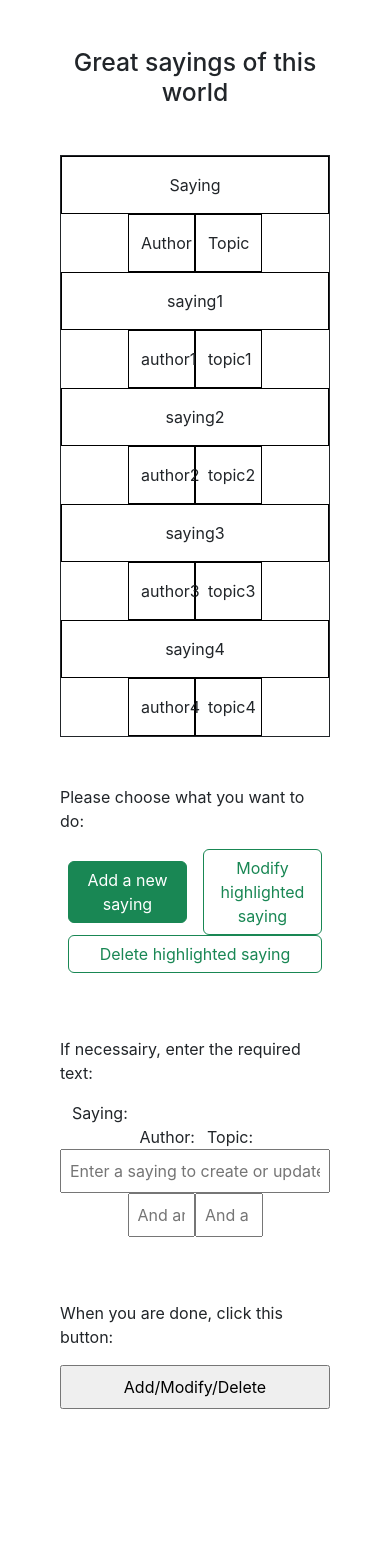
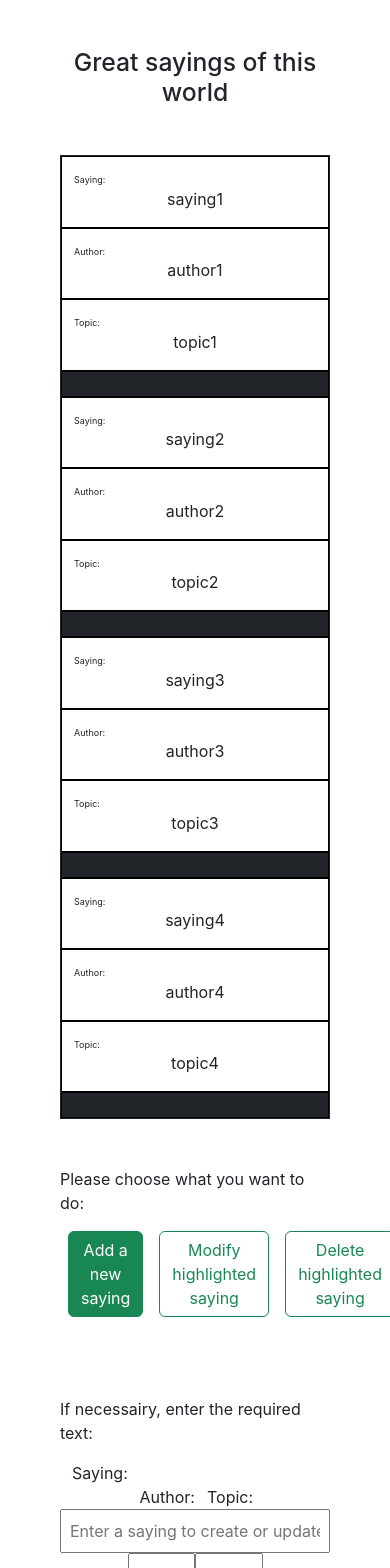
Before and after one commit to howto123/thehowtoproject-sayingsboard, a React (Create React App) app: page / in a window 390 px wide. Shown: the top 1568 px of the page. Before the commit the page ends 1505 px from the top, so only its background shows below. Built offline with nearby package versions, Linux system fonts and the light colour scheme.

Commit message:
fixed linter problem, made table look nicer on small screens

```diff
--- a/package.json
+++ b/package.json
@@ -5,7 +5,7 @@
     "dependencies": {
         "@testing-library/jest-dom": "^5.16.5",
         "@testing-library/react": "^13.3.0",
-        "@testing-library/user-event": "^13.5.0",
+        "@testing-library/user-event": "^14.4.3",
         "@types/jest": "^28.1.7",
         "@types/node": "^18.7.6",
         "@types/react": "^18.0.17",
@@ -15,7 +15,8 @@
         "react": "^18.2.0",
         "react-dom": "^18.2.0",
         "react-scripts": "5.0.1",
-        "sass": "^1.54.3",
+        "typescript": "^4.7.4",
+        "sass": "^1.54.4",
         "web-vitals": "^2.1.4",
         "yup": "^0.32.11"
     },
--- a/src/components/Form.tsx
+++ b/src/components/Form.tsx
@@ -109,7 +109,7 @@ class Form extends React.Component<FormProps, FormState> {
         return (
             <form name="form" className="container-fluid my-5" onSubmit={this.handleFormSubmit}>
                 <p className="text-start">Please choose what you want to do:</p>
-                <div className="row align-items-center justify-content-center">
+                <div className="d-flex flex-row align-middle">
                     <input
                         type="radio"
                         name="action"
@@ -118,8 +118,11 @@ class Form extends React.Component<FormProps, FormState> {
                         value="create"
                         id="create"
                     />
-                    <label className="btn btn-outline-success col mx-2" htmlFor="create">
-                        Add a new saying
+                    <label
+                        className="d-flex justify-content-center btn btn-outline-success col mx-2"
+                        htmlFor="create"
+                    >
+                        <span className="align-self-center">Add a new saying</span>
                     </label>
                     <input
                         type="radio"
--- a/src/components/Row.css
+++ b/src/components/Row.css
@@ -0,0 +1,4 @@
+.table-label-small {
+    text-align: start;
+    font-size: xx-small;
+}
--- a/src/components/Row.tsx
+++ b/src/components/Row.tsx
@@ -19,12 +19,21 @@ export function Row(props: RowProps) {
     return (
         <div
             id={props._id}
-            className="row align-items-center justify-content-center myrowintable selectable-row"
-            onClick={(event: React.MouseEvent) => updateSelectedId(event)}
-        >
-            <div className="col-md-6">{props.saying}</div>
-            <div className="col-3">{props.author}</div>
-            <div className="col-3">{props.topic}</div>
+            className="row align-items-center justify-content-center row-in-table selectable-row border-0"
+            onClick={(event: React.MouseEvent) => updateSelectedId(event)}>
+            <div className="col-sm-12 col-md-6">
+                <div className="d-md-none table-label-small border-0 p-0">Saying: </div>
+                {props.saying}
+            </div>
+            <div className="col-sm-12 col-md-3">
+                <div className="d-md-none table-label-small border-0 p-0">Author: </div>
+                {props.author}
+            </div>
+            <div className="col-sm-12 col-md-3">
+                <div className="d-md-none table-label-small border-0 p-0">Topic: </div>
+                {props.topic}
+            </div>
+            <div className="d-md-none bg-dark p-0">Author: </div>
         </div>
     );
 }
--- a/src/components/Table.tsx
+++ b/src/components/Table.tsx
@@ -21,10 +21,10 @@ function Table(props: TableProps) {
         <div className="container-fluid my-5">
             <div className="border border-1 border-dark mytable">
                 <div>
-                    <div className="row align-items-center justify-content-center myrowintable">
-                        <div className="col-md-6">Saying</div>
-                        <div className="col-3">Author</div>
-                        <div className="col-3">Topic</div>
+                    <div className="row responsive-table-head align-items-center justify-content-center row-in-table">
+                        <div className="d-none d-md-block col-md-6 fw-bold">Saying</div>
+                        <div className="d-none d-md-block col-md-3 fw-bold">Author</div>
+                        <div className="d-none d-md-block col-md-3 fw-bold">Topic</div>
                     </div>
                 </div>
                 <div>
--- a/src/index.scss
+++ b/src/index.scss
@@ -23,7 +23,7 @@ body {
   }
 }
 
-.myrowintable div {
+.row-in-table div {
   padding-top: 1rem;
   padding-bottom: 1rem;
 }
--- a/src/utils/inputValidation.js
+++ b/src/utils/inputValidation.js
@@ -29,9 +29,9 @@ export function validateInputByDbAction(dbAction, formContent) {
     });
     const contentSchemaUpdate = Yup.object({
         // this could be improved so that at least one string needs to be non-empty
-        saying: Yup.string().min(10).max(100),
-        author: Yup.string().min(5).max(25),
-        topic: Yup.string().min(3).max(25)
+        saying: Yup.string().min(sayingMin).max(sayingMax),
+        author: Yup.string().min(authorMin).max(autghorMax),
+        topic: Yup.string().min(topicMin).max(topicMax)
     });
     const contentSchemaDelete = Yup.object({
         saying: Yup.string().max(0),
@@ -76,7 +76,7 @@ export function validateInputByDbAction(dbAction, formContent) {
             }
         }
     } catch (err) {
-        console.dir('we have a problem with formContent: ', err.message);
+        console.log('we have a problem with formContent: ', err.message);
     }
 
     // if the function has not returned yet, the formContent has not matched the corresponding schema
```
Also changed, not shown: .eslintrc.json, 2 other files (tests, documents, lock files or other folders).
